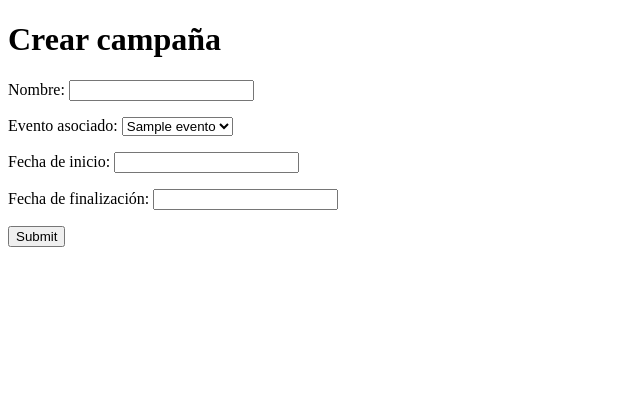
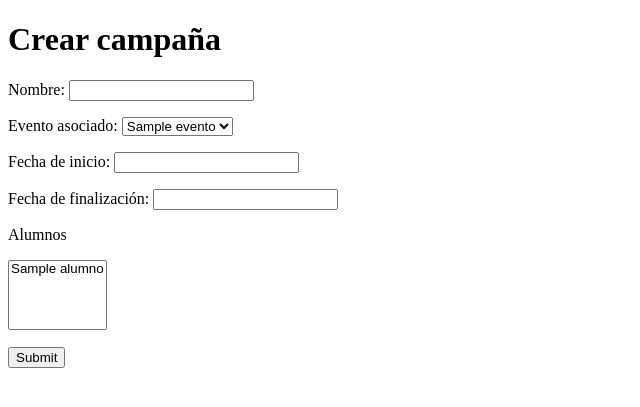
Before and after one commit to LeandroLovisolo/ISW2-TP1, a Flask app: template src/templates/crear_campania.html in a window 1280 px wide. Shown: the top 407 px of the page, without its empty margins (0-640 px from the left). Run offline with Flask 2, Linux system fonts and the light colour scheme; the template is opened without the code that fills it: most values are stand-ins (such as "Sample title", 1, 10 or a date in 2020).

Commit message:
Crear campania deja seleccionar alumnos

```diff
--- a/src/main.py
+++ b/src/main.py
@@ -38,18 +38,30 @@ def campanias():
 def crear_campania():
   # Mostrar formulario
   if request.method == 'GET':
+    alumnos = RepositorioDeAlumnos.obtenerInstancia().alumnos()
     eventos = RepositorioDeEventos.obtenerInstancia().eventos()
+    lista_de_alumnos = []
+    for alumno in alumnos:
+      lista_de_alumnos += [{'nombre' : alumno.nombre(),
+                            'id' : str(alumno)}]
     eventosStr = []
     for evento in eventos:
       eventosStr.append({'nombre': evento.nombre(), 'id': str(evento)})
     return render_template('crear_campania.html', eventos=eventosStr,
-      alumnos=lista_de_mensajes)
+      alumnos=lista_de_alumnos)
 
   # Guardar nueva campaña
   else:
     campania = Campania(request.form['nombre'],
                         request.form['fechaInicio'],
                         request.form['fechaFinal'])
+
+    alumnos = RepositorioDeAlumnos.obtenerInstancia().alumnos()
+    select_alumnos = request.form.getlist('alumnos')
+    for alumno in alumnos:
+      if str(alumno) in select_alumnos:
+        campania.agregarAlumno(alumno)
+
     for evento in RepositorioDeEventos.obtenerInstancia().eventos():
       if str(evento) == request.form['idEvento']:
         evento.agregarCampania(campania)
--- a/src/templates/crear_campania.html
+++ b/src/templates/crear_campania.html
@@ -19,6 +19,14 @@
       </p>
       <p>Fecha de inicio: <input type="text" name="fechaInicio"/></p>
       <p>Fecha de finalización: <input type="text" name="fechaFinal"/></p>
+      <p>Alumnos</p>
+      <p>
+        <select name="alumnos" multiple>
+        {% for alumno in alumnos %}
+          <option value="{{alumno['id']}}">{{alumno['nombre']}}</option>
+        {% endfor %}
+        </select>
+      </p>
       <input type="submit"/>
     </form>
   </body>
```
